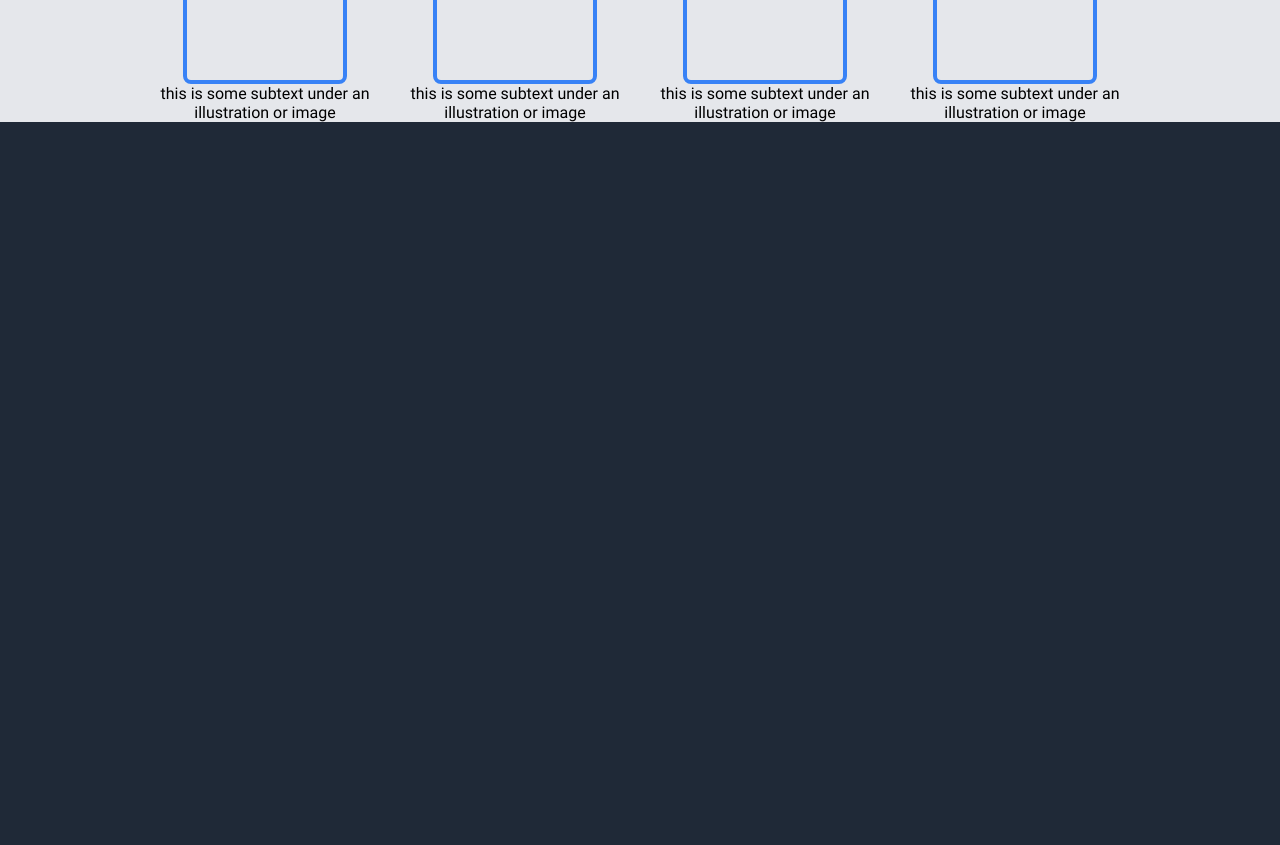
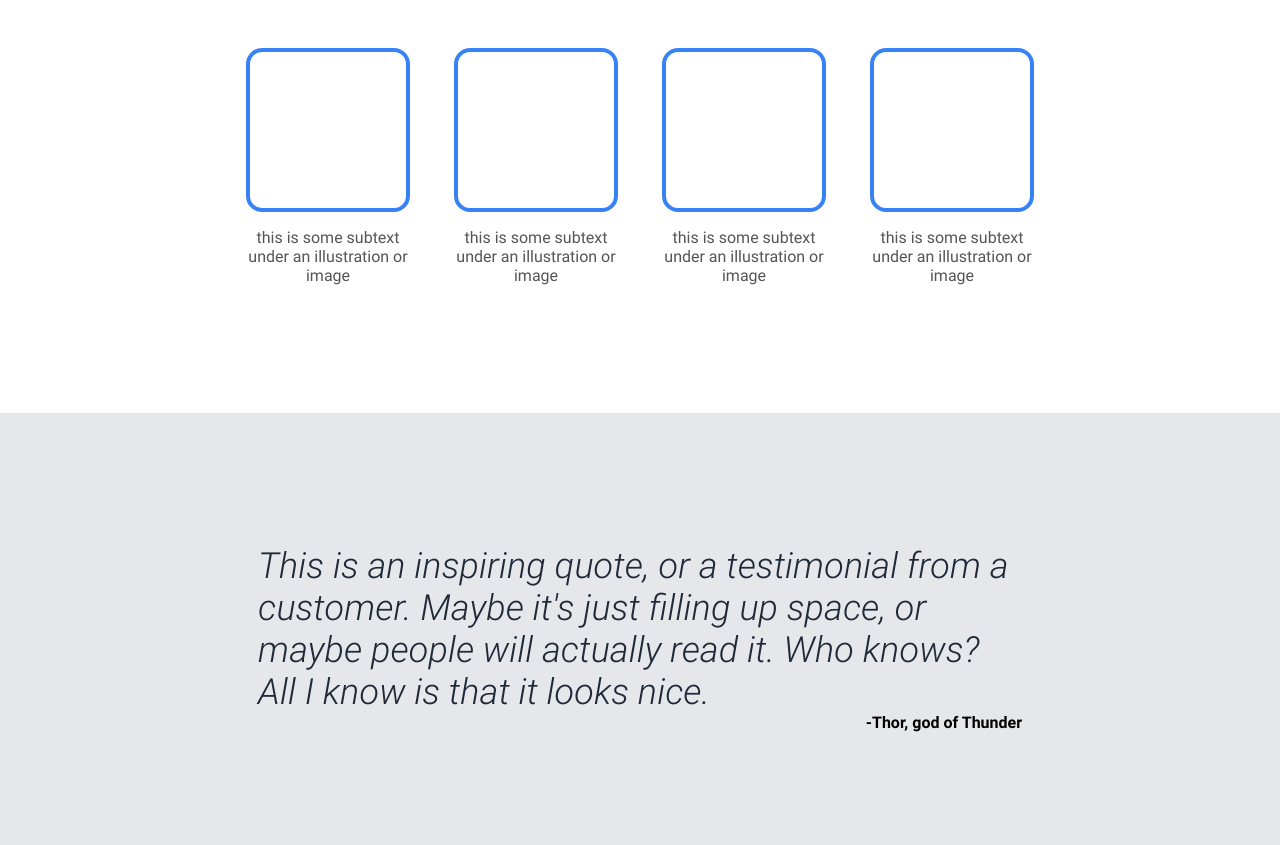
Before and after one commit to mateusmeloxyz/landing-page-template, a plain HTML site: page index.html in a window 1280 px wide. Shown: the part 588-1433 px from the top of the page. Before the commit the page ends 800 px from the top, so only its background shows below. Drawn offline with Linux system fonts and the light colour scheme.

Commit message:
Fix information cards; add quote

```diff
--- a/index.html
+++ b/index.html
@@ -54,6 +54,17 @@
         </div>
     </div>
 
+    <div class="quote-section">
+        <div class="quote-container">
+            <div class="quote">
+                This is an inspiring quote, or a testimonial from a customer. Maybe it's just filling up space, or maybe people will actually read it. Who knows? All I know is that it looks nice.
+            </div>
+            <div class="quote-author">
+                -Thor, god of Thunder
+            </div>
+        </div>
+    </div>
+
     <footer>
 
     </footer>
--- a/styles.css
+++ b/styles.css
@@ -66,12 +66,17 @@ body {
 header,
 .main-container,
 .information,
+.quote-container
 footer {
     max-width: 1000px;
     margin: auto;
 }
 
 .information-container {
+    background: white;
+}
+
+.quote-section {
     background: #E5E7EB;
 }
 
@@ -151,13 +156,20 @@ header ul a{
 }
 
 .information {
-    background-color: #E5E7EB;
     text-align: center;
+    padding: 64px 0 128px;
+}
+
+.information h1 {
+    margin-bottom: 64px;
 }
 
 .information .card-list {
+    max-width: 800px;
+    margin: auto;
     display: flex;
     justify-content: space-between;
+    gap: 32px;
 }
 
 .information .card-list .card {
@@ -165,11 +177,40 @@ header ul a{
     flex-direction: column;
     justify-content: center;
     align-items: center;
+    gap: 16px;
+    color: #555;
 }
 
 .information .card-list .img {
     width: 164px;
     height: 164px;
     border: 4px #3882F6 solid;
-    border-radius: 8px;
+    border-radius: 16px;
 }
+
+.quote-section {
+    height: 450px;
+    display: flex;
+    justify-content: center;
+    align-items: center;
+}
+
+.quote-container {
+    max-width: 764px;
+    display: flex;
+    flex-direction: column;
+    justify-content: center;
+    align-items: center;
+}
+
+.quote-container .quote {
+    font-weight: 100;
+    font-size: 36px;
+    font-style: italic;
+    color: #1F2937;
+}
+
+.quote-container .quote-author {
+    align-self: flex-end;
+    font-weight: bold;
+}
```
